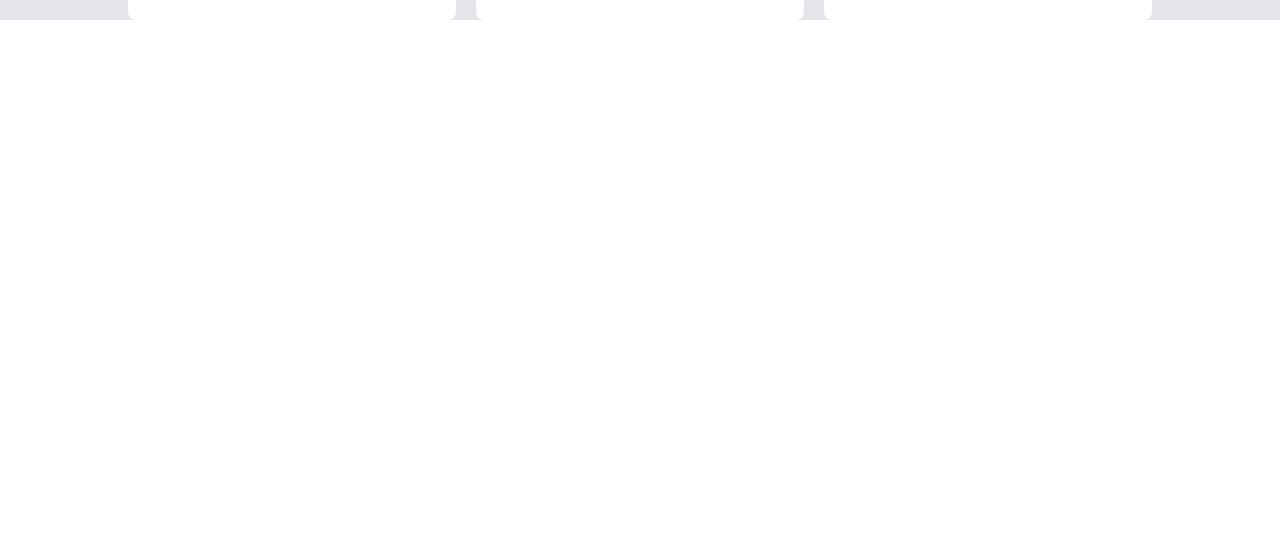
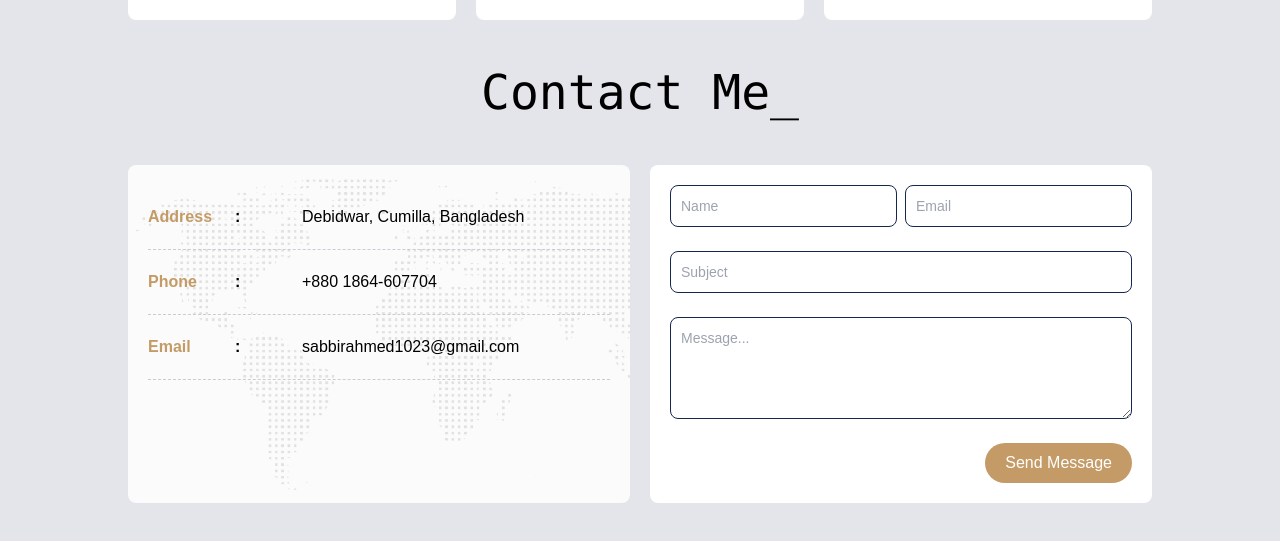
Before and after one commit to sabbir10s/Sabbir-Portfolio, a React (Create React App) app: page / in a window 1280 px wide. Shown: the part 1545-2086 px from the top of the page. Before the commit the page ends 1565 px from the top, so only its background shows below. Built offline with nearby package versions, Linux system fonts and the light colour scheme.

Commit message:
contact section added

```diff
--- /dev/null
+++ b/src/components/Contact/Contact.js
@@ -0,0 +1,64 @@
+import React from 'react';
+import map from '../../img/map.png'
+const Contact = () => {
+    return (
+        <>
+            <h1 className='text-5xl text-center my-12'><code>Contact Me_</code></h1>
+            <div className='mx-32 mb-12'>
+                <div className='grid gap-5 grid-cols-2 '>
+                    <div style={{
+                        background: `url(${map})`,
+                        backgroundSize: 'cover'
+                    }} className='p-5 rounded-lg'>
+                        <div className='grid grid-cols-3 border-b border-dashed border-base-200 py-5'>
+                            <div className='col-span-1 grid grid-cols-2 gap-5'>
+                                <strong className='text-secondary'> Address</strong>
+                                <strong> :</strong>
+                            </div>
+                            <p className=' col-span-2'>Debidwar, Cumilla, Bangladesh</p>
+                        </div>
+                        <div className='grid grid-cols-3 border-b border-dashed border-base-200 py-5'>
+                            <div className='col-span-1 grid grid-cols-2 gap-5'>
+                                <strong className='text-secondary'> Phone</strong>
+                                <strong> :</strong>
+                            </div>
+                            <p className=' col-span-2'>+880 1864-607704</p>
+                        </div>
+                        <div className='grid grid-cols-3 border-b border-dashed border-base-200 py-5'>
+                            <div className='col-span-1 grid grid-cols-2 gap-5'>
+                                <strong className='text-secondary'> Email</strong>
+                                <strong> :</strong>
+                            </div>
+                            <p className=' col-span-2'>sabbirahmed1023@gmail.com</p>
+                        </div>
+
+                    </div>
+                    <div className='bg-base p-5 rounded-lg'>
+                        <form>
+                            <div className='flex gap-2'>
+                                <div class="mb-6 w-full">
+                                    <input type="text" name='name' className="bg-base border border-primary text-gray text-sm rounded-lg focus:ring-secondary focus:border-secondary block w-full p-2.5" placeholder='Name' required />
+                                </div>
+                                <div class="mb-6 w-full">
+                                    <input type="email" name='email' className="bg-base border border-primary text-gray text-sm rounded-lg focus:ring-secondary focus:border-secondary block w-full p-2.5" placeholder='Email' required />
+                                </div>
+                            </div>
+                            <div class="mb-6">
+                                <input type="text" name='subject' className="bg-base border border-primary text-gray text-sm rounded-lg focus:ring-secondary focus:border-secondary block w-full p-2.5" placeholder='Subject' required />
+                            </div>
+                            <div>
+                                <textarea rows="4" name='message' className="block p-2.5 w-full text-sm text-gray bg-base rounded-lg border border-primary focus:ring-secondary focus:border-secondary" placeholder="Message..."></textarea>
+                            </div>
+
+                            <div className='flex justify-end'>
+                                <button className='bg-secondary text-base py-2 px-5 rounded-full mt-6'>Send Message</button>
+                            </div>
+                        </form>
+                    </div>
+                </div>
+            </div>
+        </>
+    );
+};
+
+export default Contact;
--- a/src/components/Home/Home.js
+++ b/src/components/Home/Home.js
@@ -6,12 +6,13 @@ import { FaFacebookF } from 'react-icons/fa';
 import { GrLinkedinOption } from 'react-icons/gr';
 import About from '../About/About';
 import Portfolio from '../Portfolio/Portfolio';
+import Contact from '../Contact/Contact';
 
 
 const Home = () => {
     return (
         <>
-            <div className='bg-base-100'>
+            <div className='bg-base-100 pb-10'>
                 <div className='bg-primary h-72'></div>
                 <div className='flex justify-center mt-[-90px] '>
                     <div className=' flex justify-center'>
@@ -20,7 +21,7 @@ const Home = () => {
 
                 </div>
                 <div className='flex justify-center ml-64 mt-[-85px]'>
-                    <button className='bg-base text-primary  text-2xl flex justify-center items-center  h-12 w-12 rounded-full shadow-2xl'><AiOutlineDownload /></button>
+                    <a href='https://drive.google.com/uc?id=14Va6VzPJWcntwFqTHnYJYuhVhRHj5DSR&export=download' className='bg-base text-primary  text-2xl flex justify-center items-center  h-12 w-12 rounded-full shadow-2xl'><AiOutlineDownload /></a>
                 </div>
                 <div className='text-center mt-14'>
                     <h1 className='text-xl text-secondary  mt-3'>React Developer</h1>
@@ -35,6 +36,7 @@ const Home = () => {
                 </div>
                 <About />
                 <Portfolio />
+                <Contact />
             </div>
         </>
     );
```
Also changed, not shown: src/img/map.png (added).
